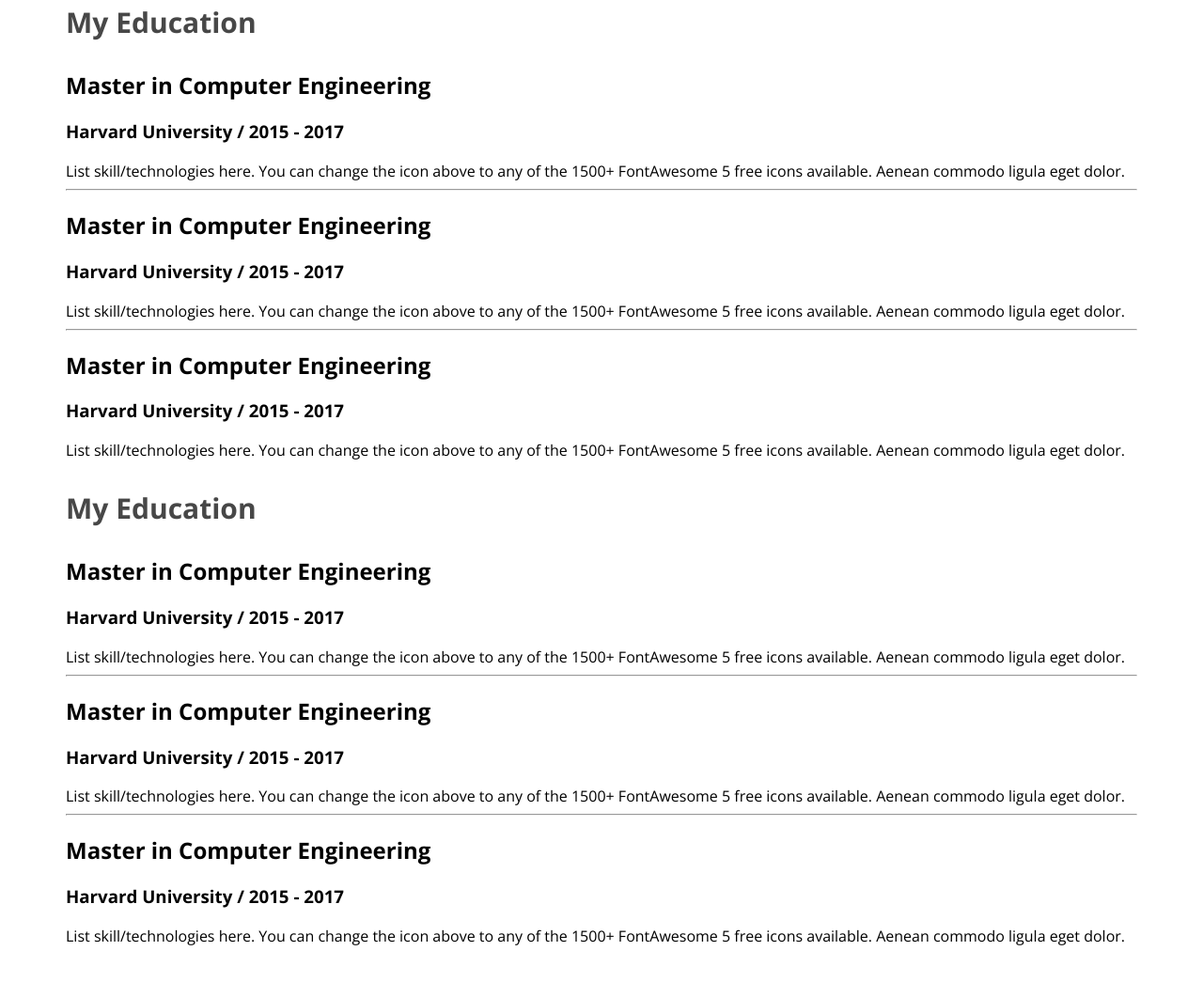
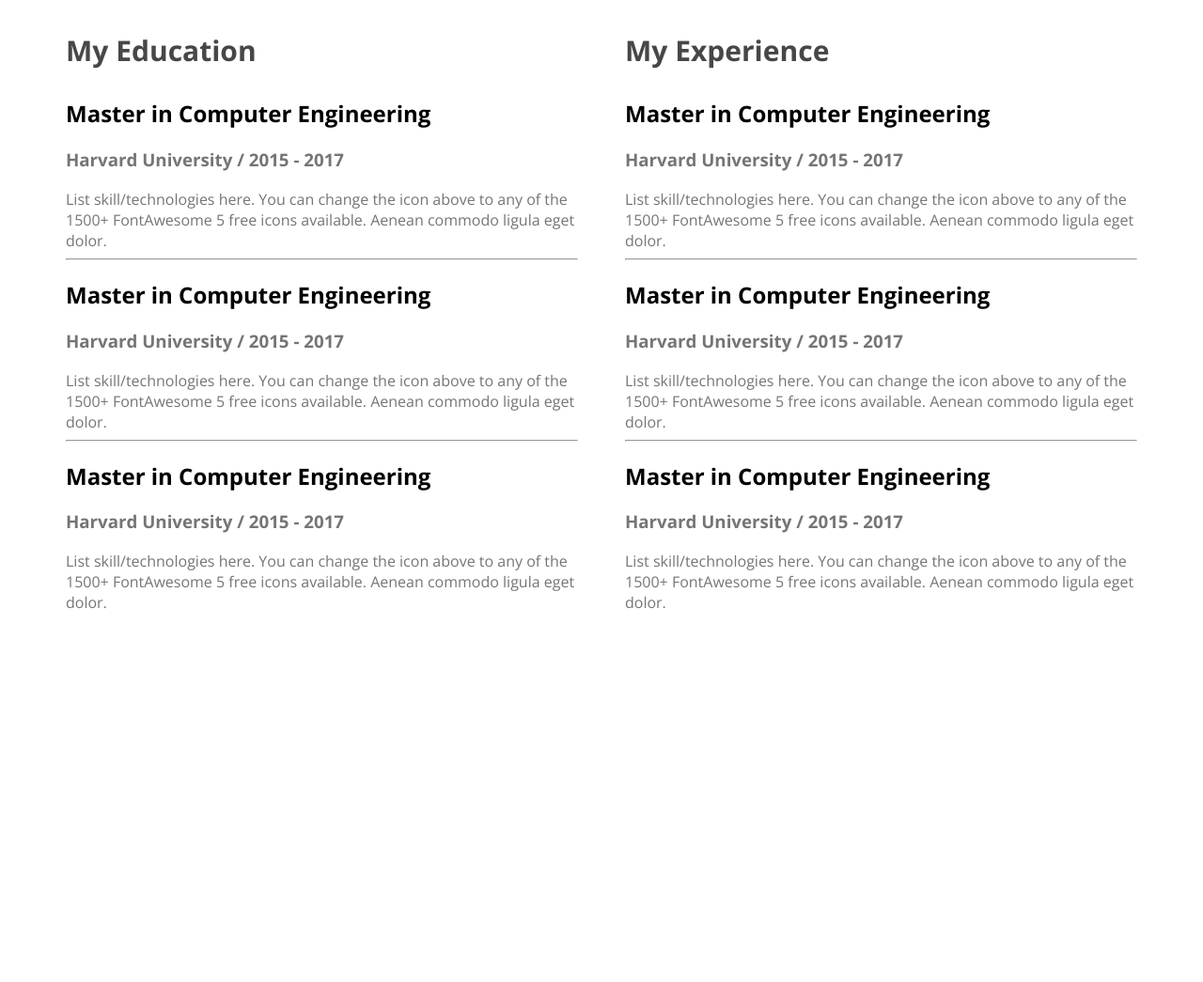
Before and after one commit to piasahmed1/developer-portfolio-1, a plain HTML site: page index.html in a window 1280 px wide. Shown: the part 2303-3348 px from the top of the page at 94% size. After the commit the page ends 3055 px from the top, so only its background shows below. Drawn offline with nearby package versions, Linux system fonts and the light colour scheme.

Commit message:
added some sections

```diff
--- a/index.html
+++ b/index.html
@@ -1,13 +1,16 @@
 <!DOCTYPE html>
 <html lang="en">
   <head>
-  <meta charset="UTF-8">
-  <meta name="viewport" content="width=device-width, initial-scale=1.0">
+    <meta charset="UTF-8" />
+    <meta name="viewport" content="width=device-width, initial-scale=1.0" />
     <title>Web Developer Portfolio</title>
-  <link rel="stylesheet" href="styles/portfolio.css">
-  <link rel="preconnect" href="https://fonts.googleapis.com">
-<link rel="preconnect" href="https://fonts.gstatic.com" crossorigin>
-<link href="https://fonts.googleapis.com/css2?family=Open+Sans:wght@400;700;800&display=swap" rel="stylesheet">
+    <link rel="stylesheet" href="styles/portfolio.css" />
+    <link rel="preconnect" href="https://fonts.googleapis.com" />
+    <link rel="preconnect" href="https://fonts.gstatic.com" crossorigin />
+    <link
+      href="https://fonts.googleapis.com/css2?family=Open+Sans:wght@400;700;800&display=swap"
+      rel="stylesheet"
+    />
   </head>
   <body>
     <header class="header">
@@ -21,24 +24,33 @@
       </nav>
       <div class="banner">
         <div class="banner-content">
-    <h3 class="banner-greeting">Hi, I  am</h3>
+          <h3 class="banner-greeting">Hi, I am</h3>
           <h1 class="banner-title">Mary Hardy</h1>
-    <p class="banner-description">Shot what able cold new see hold.Friendly as an betrayed formerly he. Morning because as to society behaved moments.</p>
+          <p class="banner-description">
+            Shot what able cold new see hold.Friendly as an betrayed formerly
+            he. Morning because as to society behaved moments.
+          </p>
           <button class="btn-primary">Download CV</button>
           <button class="btn-primary">Contact</button>
         </div>
-  <img  class="profil-picture" src="images/hardy.png" alt="">
+        <img class="profil-picture" src="images/hardy.png" alt="" />
       </div>
     </header>
     <main>
       <section>
         <section class="about">
           <h3 class="section-title">About Me</h3>
-    <p class="section-description">I, m a designer & developer with a passion for web design. I enjoy developing simple, clean and slick websites that provide real value to the end user. Thousands of clients have procured exceptional resulfs while working with me. Delivering work within time and budget which meets clients requirements in our mata.</p>
+          <p class="section-description">
+            I, m a designer & developer with a passion for web design. I enjoy
+            developing simple, clean and slick websites that provide real value
+            to the end user. Thousands of clients have procured exceptional
+            resulfs while working with me. Delivering work within time and
+            budget which meets clients requirements in our mata.
+          </p>
           <div class="about-info-container">
             <div class="about-info">
               <h4 class="info-title">Name:</h4>
-        <p class="info-description">Mary Hardy </p>
+              <p class="info-description">Mary Hardy</p>
             </div>
             <div class="about-info">
               <h4 class="info-title">Email:</h4>
@@ -56,33 +68,51 @@
         </section>
       </section>
 
-
       <!-- what i do section  -->
       <section>
         <h3 class="section-tittle">What I do</h3>
         <p id="what-i-do-description" class="section-description">
-    I have more than 10 years experience building software for clients all over the world. Below is a quick overview of my main technical skill sets and technologies i use. Want to find out more about my experience? Check out my online resume and project portfolio.
+          I have more than 10 years experience building software for clients all
+          over the world. Below is a quick overview of my main technical skill
+          sets and technologies i use. Want to find out more about my
+          experience? Check out my online resume and project portfolio.
         </p>
         <div class="skills-container">
           <div class="skill">
-      <img src="/images/icons/js.png" alt="">
+            <img src="/images/icons/js.png" alt="" />
             <h3 class="skill-title">Vanilla JavaScript</h3>
-      <p class="skill-description">List skill/technologies here. You can change the icon above to any of the 1500+ FontAwesome 5 free icons available. Aenean commodo ligula eget dolor.</p>
+            <p class="skill-description">
+              List skill/technologies here. You can change the icon above to any
+              of the 1500+ FontAwesome 5 free icons available. Aenean commodo
+              ligula eget dolor.
+            </p>
           </div>
           <div class="skill">
-      <img src="/images/icons/react.png" alt="">
+            <img src="/images/icons/react.png" alt="" />
             <h3 class="skill-title">React</h3>
-      <p class="skill-description">List skill/technologies here. You can change the icon above to any of the 1500+ FontAwesome 5 free icons available. Aenean commodo ligula eget dolor.</p>
+            <p class="skill-description">
+              List skill/technologies here. You can change the icon above to any
+              of the 1500+ FontAwesome 5 free icons available. Aenean commodo
+              ligula eget dolor.
+            </p>
           </div>
           <div class="skill">
-      <img src="/images/icons/nodejs.png" alt="">
+            <img src="/images/icons/nodejs.png" alt="" />
             <h3 class="skill-title">Node.js</h3>
-      <p class="skill-description">List skill/technologies here. You can change the icon above to any of the 1500+ FontAwesome 5 free icons available. Aenean commodo ligula eget dolor.</p>
+            <p class="skill-description">
+              List skill/technologies here. You can change the icon above to any
+              of the 1500+ FontAwesome 5 free icons available. Aenean commodo
+              ligula eget dolor.
+            </p>
           </div>
           <div class="skill">
-      <img src="/images/icons/mongo.png" alt="">
+            <img src="/images/icons/mongo.png" alt="" />
             <h3 class="skill-title">MongoDB</h3>
-      <p class="skill-description">List skill/technologies here. You can change the icon above to any of the 1500+ FontAwesome 5 free icons available. Aenean commodo ligula eget dolor.</p>
+            <p class="skill-description">
+              List skill/technologies here. You can change the icon above to any
+              of the 1500+ FontAwesome 5 free icons available. Aenean commodo
+              ligula eget dolor.
+            </p>
           </div>
         </div>
       </section>
@@ -97,60 +127,90 @@
 
             <div class="resume-item">
               <h2 class="resume-items-title">Master in Computer Engineering</h2>
-      <h3 class="resume-items-institute">Harvard University / 2015 - 2017</h3>
-      <div class="resume-items-description">List skill/technologies here. You can change the icon above
-        to any of the 1500+ FontAwesome 5 free icons available. Aenean commodo ligula eget dolor.</div>
+              <h3 class="resume-items-institute">
+                Harvard University / 2015 - 2017
+              </h3>
+              <div class="resume-items-description">
+                List skill/technologies here. You can change the icon above to
+                any of the 1500+ FontAwesome 5 free icons available. Aenean
+                commodo ligula eget dolor.
               </div>
-    <hr>
+            </div>
+            <hr />
             <div class="resume-item">
               <h2 class="resume-items-title">Master in Computer Engineering</h2>
-      <h3 class="resume-items-institute">Harvard University / 2015 - 2017</h3>
-      <div class="resume-items-description">List skill/technologies here. You can change the icon above
-        to any of the 1500+ FontAwesome 5 free icons available. Aenean commodo ligula eget dolor.</div>
+              <h3 class="resume-items-institute">
+                Harvard University / 2015 - 2017
+              </h3>
+              <div class="resume-items-description">
+                List skill/technologies here. You can change the icon above to
+                any of the 1500+ FontAwesome 5 free icons available. Aenean
+                commodo ligula eget dolor.
               </div>
-    <hr>
+            </div>
+            <hr />
             <div class="resume-item">
               <h2 class="resume-items-title">Master in Computer Engineering</h2>
-      <h3 class="resume-items-institute">Harvard University / 2015 - 2017</h3>
-      <div class="resume-items-description">List skill/technologies here. You can change the icon above
-        to any of the 1500+ FontAwesome 5 free icons available. Aenean commodo ligula eget dolor.</div>
+              <h3 class="resume-items-institute">
+                Harvard University / 2015 - 2017
+              </h3>
+              <div class="resume-items-description">
+                List skill/technologies here. You can change the icon above to
+                any of the 1500+ FontAwesome 5 free icons available. Aenean
+                commodo ligula eget dolor.
               </div>
-
-
             </div>
-
           </div>
           <div class="resume-container">
             <div class="resume-column">
-    <h3 class="resume-column-title">My Education</h3>
+              <h3 class="resume-column-title">My Experience</h3>
 
               <div class="resume-item">
-      <h2 class="resume-items-title">Master in Computer Engineering</h2>
-      <h3 class="resume-items-institute">Harvard University / 2015 - 2017</h3>
-      <div class="resume-items-description">List skill/technologies here. You can change the icon above
-        to any of the 1500+ FontAwesome 5 free icons available. Aenean commodo ligula eget dolor.</div>
+                <h2 class="resume-items-title">
+                  Master in Computer Engineering
+                </h2>
+                <h3 class="resume-items-institute">
+                  Harvard University / 2015 - 2017
+                </h3>
+                <div class="resume-items-description">
+                  List skill/technologies here. You can change the icon above to
+                  any of the 1500+ FontAwesome 5 free icons available. Aenean
+                  commodo ligula eget dolor.
                 </div>
-    <hr>
+              </div>
+              <hr />
               <div class="resume-item">
-      <h2 class="resume-items-title">Master in Computer Engineering</h2>
-      <h3 class="resume-items-institute">Harvard University / 2015 - 2017</h3>
-      <div class="resume-items-description">List skill/technologies here. You can change the icon above
-        to any of the 1500+ FontAwesome 5 free icons available. Aenean commodo ligula eget dolor.</div>
+                <h2 class="resume-items-title">
+                  Master in Computer Engineering
+                </h2>
+                <h3 class="resume-items-institute">
+                  Harvard University / 2015 - 2017
+                </h3>
+                <div class="resume-items-description">
+                  List skill/technologies here. You can change the icon above to
+                  any of the 1500+ FontAwesome 5 free icons available. Aenean
+                  commodo ligula eget dolor.
                 </div>
-    <hr>
+              </div>
+              <hr />
               <div class="resume-item">
-      <h2 class="resume-items-title">Master in Computer Engineering</h2>
-      <h3 class="resume-items-institute">Harvard University / 2015 - 2017</h3>
-      <div class="resume-items-description">List skill/technologies here. You can change the icon above
-        to any of the 1500+ FontAwesome 5 free icons available. Aenean commodo ligula eget dolor.</div>
+                <h2 class="resume-items-title">
+                  Master in Computer Engineering
+                </h2>
+                <h3 class="resume-items-institute">
+                  Harvard University / 2015 - 2017
+                </h3>
+                <div class="resume-items-description">
+                  List skill/technologies here. You can change the icon above to
+                  any of the 1500+ FontAwesome 5 free icons available. Aenean
+                  commodo ligula eget dolor.
                 </div>
               </div>
             </div>
-
+          </div>
+        </div>
       </section>
     </main>
- <footer>
-
- </footer>
+    <footer></footer>
   </body>
 </html>
--- a/styles/portfolio.css
+++ b/styles/portfolio.css
@@ -142,3 +142,12 @@ main section {
   font-size: 30px;
   font-weight: 700;
 }
+
+.resume-container{
+  display: flex;
+  gap: 50px;
+}
+
+.resume-items-institute, .resume-items-description{
+  color: #757575;
+}
```
Lines whose indentation alone changed are shown as unchanged.
